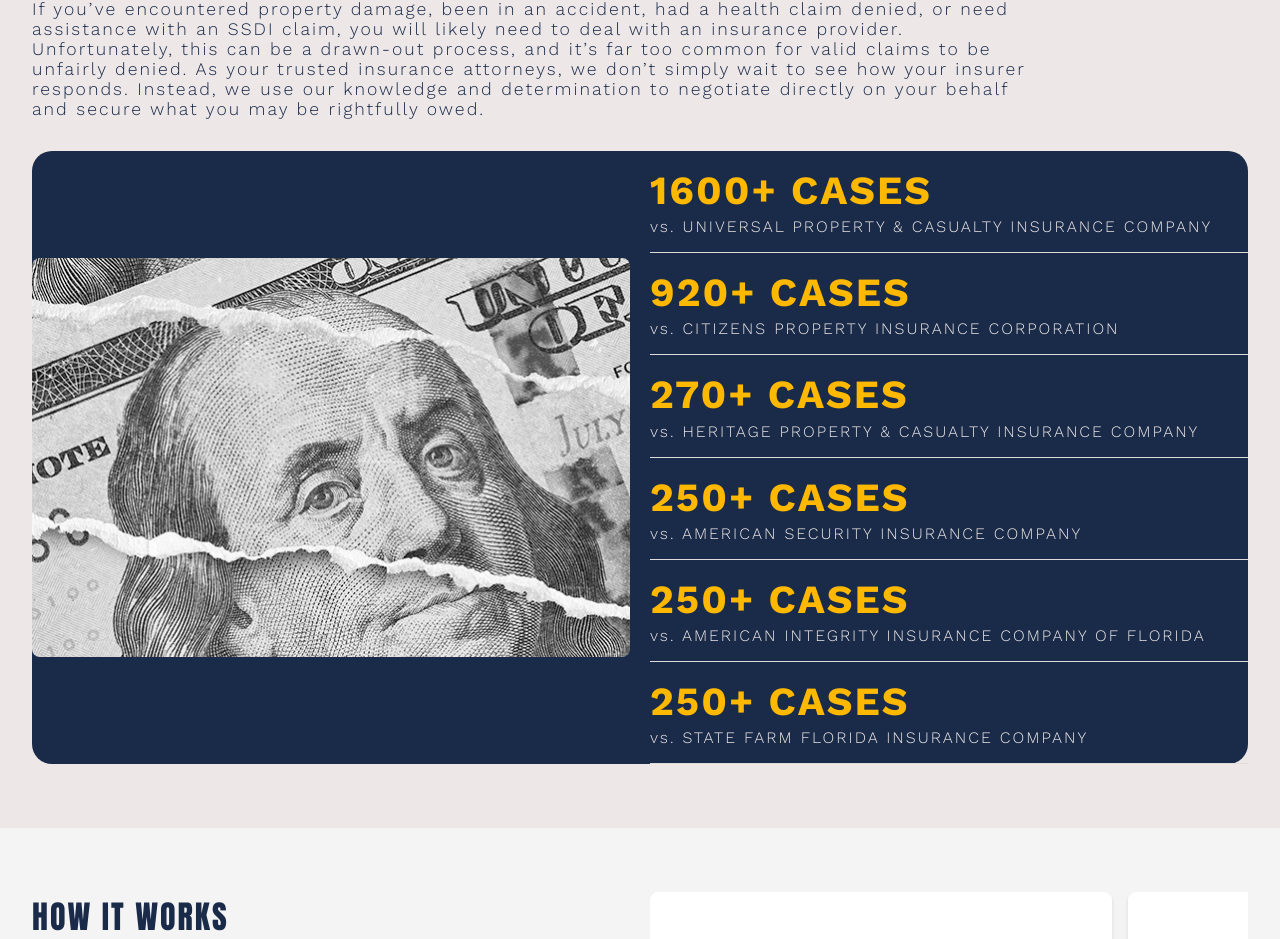
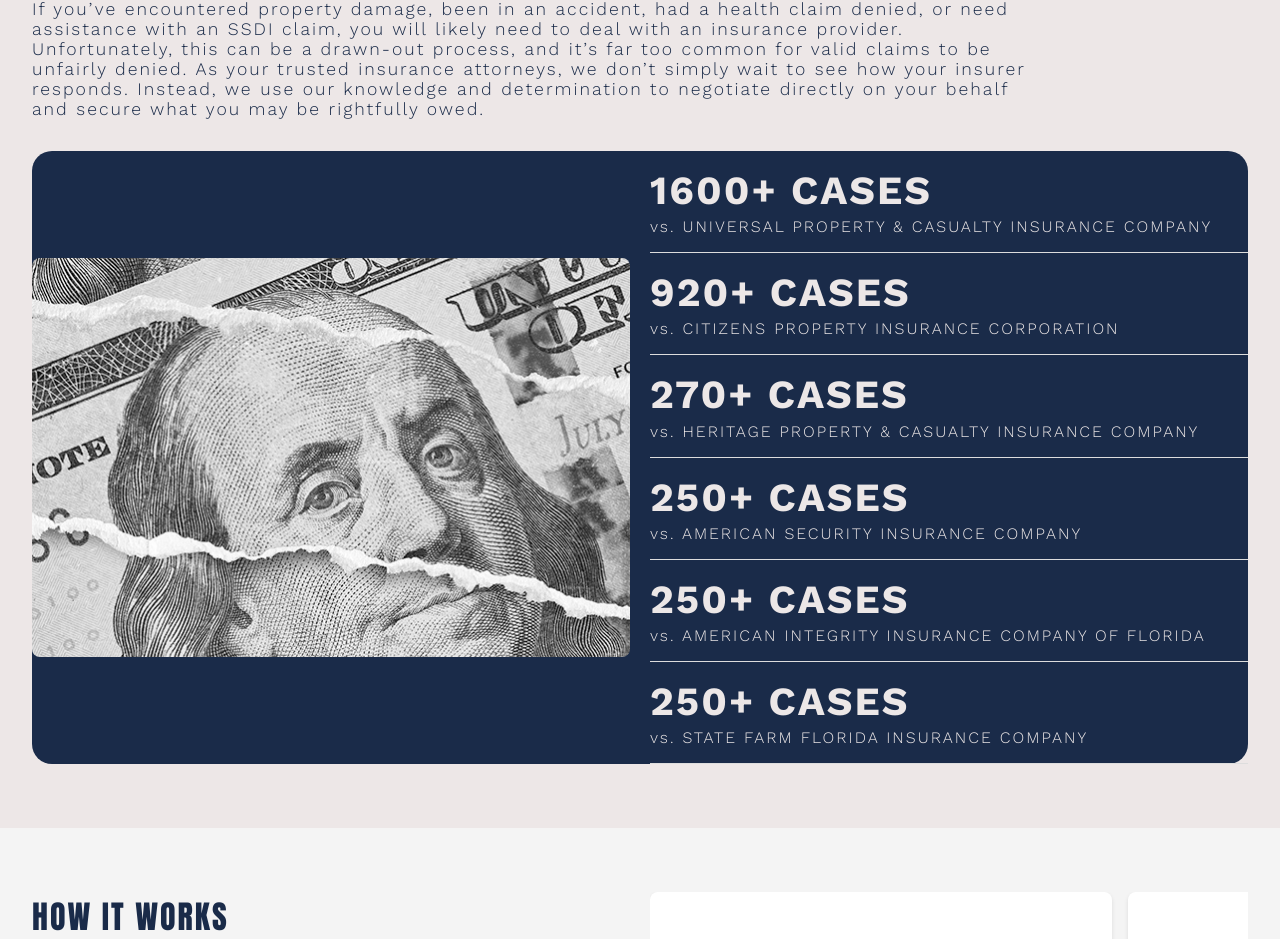
Before and after one commit to ymesadev/llg-front-end, a Next.js app: page /resources in a window 1280 px wide. Shown: the part 872-1811 px from the top of the page. Built offline with nearby package versions, Linux system fonts and the light colour scheme; no server answers.

Commit message:
Change amount color

```diff
--- a/src/app/components/Results/Results.module.css
+++ b/src/app/components/Results/Results.module.css
@@ -81,7 +81,7 @@
 
 .accordionAmount {
   font-weight: bold;
-  color: #ffb800;
+  color: #ece7e7;
   font-size: 2.5rem;
 }
 .accordionCompany {
```
